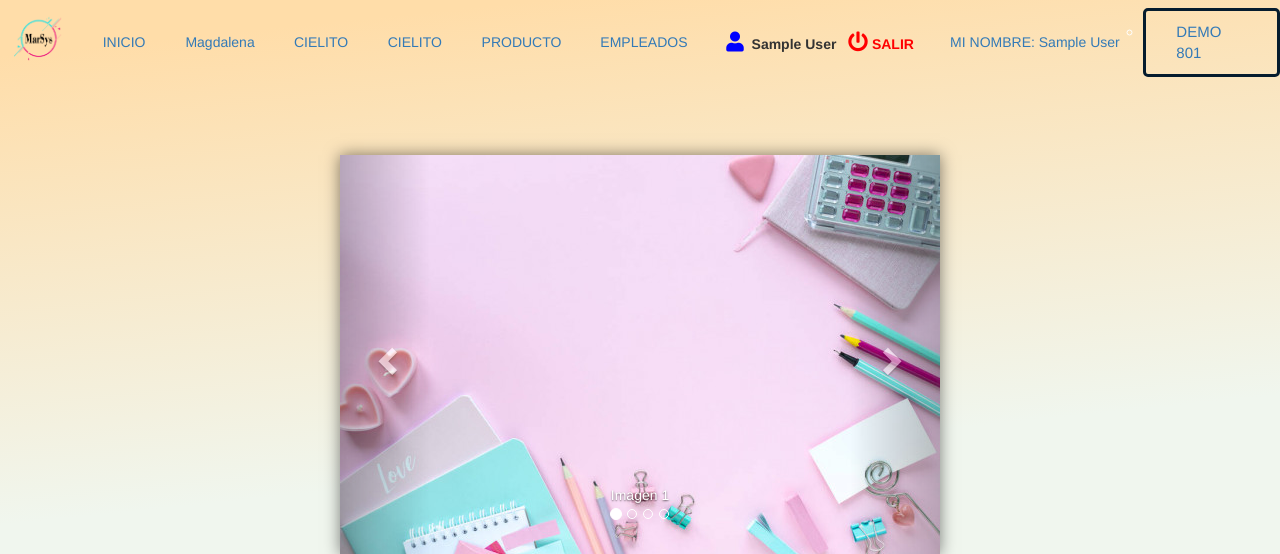
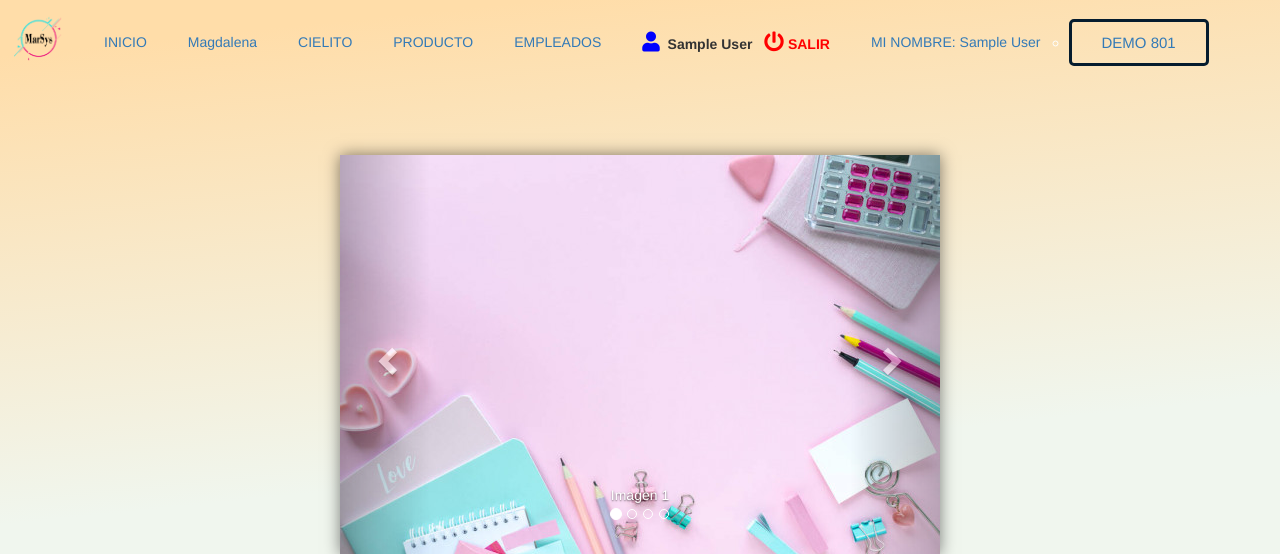
Before and after one commit to magdalenautsv/ProyectoFinalDWI, a PHP site: page /index.php in a window 1280 px wide. Shown: the top 554 px of the page. Run offline with PHP 8.4, Linux system fonts and the light colour scheme; the visitor is signed in with stand-in values (Sample User, id 1); some libraries are stand-ins or nearby versions.

Commit message:
Update index.php
correccion

```diff
--- a/index.php
+++ b/index.php
@@ -24,10 +24,6 @@ session_start();
           <a class="nav-link active" href="index.php">INICIO</a>
         </li>        <li class="btn btn_home">
           <a class="nav-link active" href="magdalena.php">Magdalena</a>
-
-        </li>        </li>        <li class="btn btn_home">
-          <a class="nav-link active" href="cielito.php">CIELITO</a>
-
 
         </li>        </li>        <li class="btn btn_home">
           <a class="nav-link active" href="cielito.php">CIELITO</a>
```
